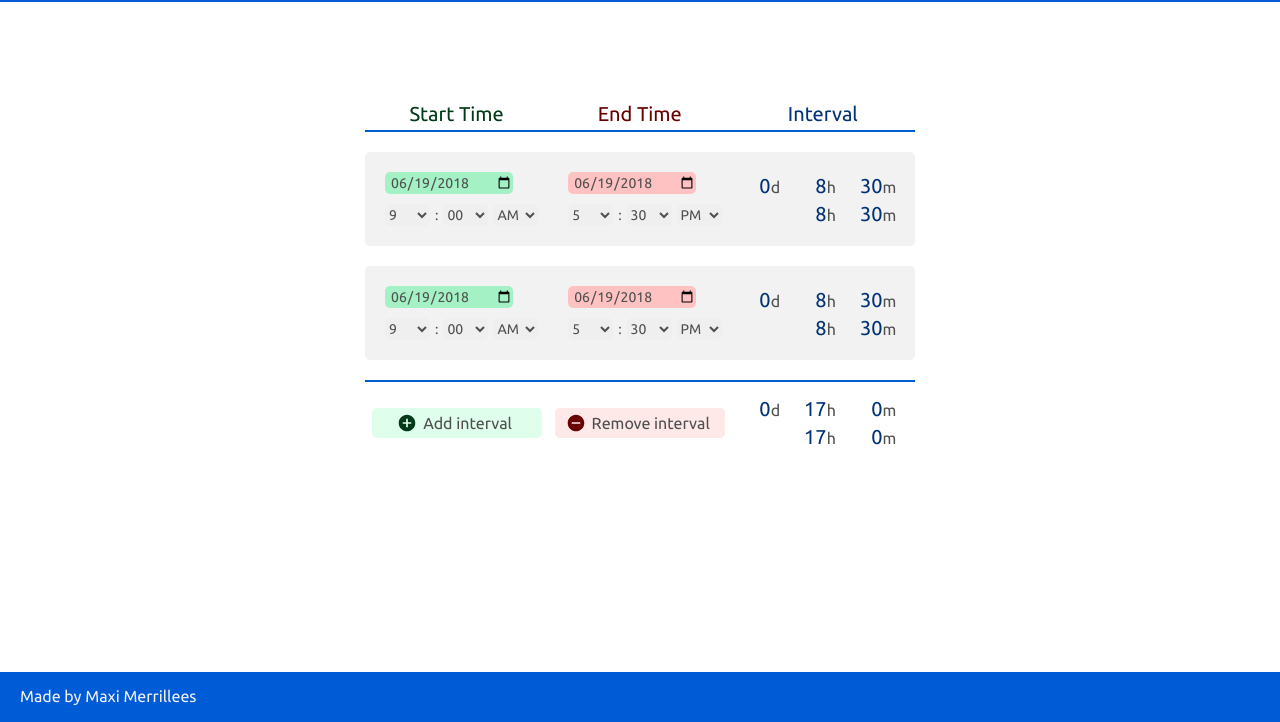
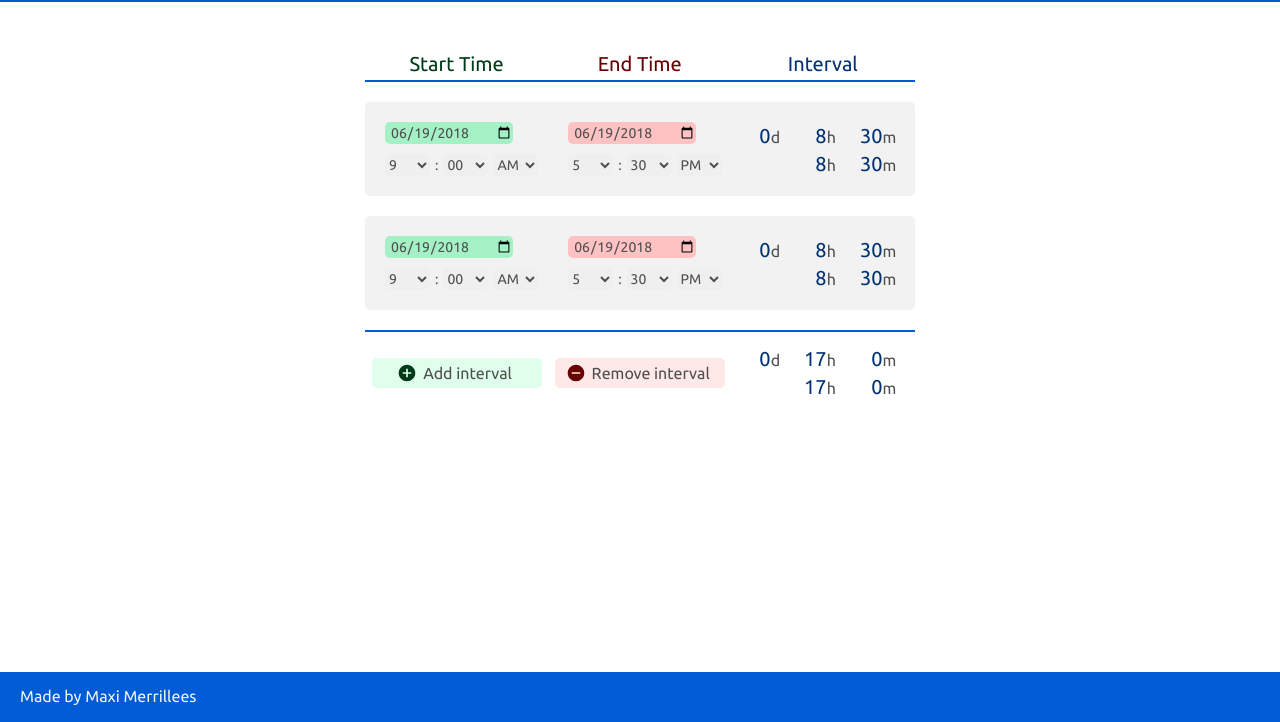
Before and after one commit to maxitron93/time, a React app: page / in a window 1280 px wide. Shown: the part 78-800 px from the top of the page. Built offline with nearby package versions, Linux system fonts and the light colour scheme.

Commit message:
Update styling and fix bug that doesn't update the state of lastIntervalID

```diff
--- a/src/css/base/_base.scss
+++ b/src/css/base/_base.scss
@@ -11,6 +11,7 @@ html {
 }
 
 body {
+  min-width: 700px;
   position: relative;
   min-height: 100vh;
   height: 100%;
--- a/src/css/components/Calculator.scss
+++ b/src/css/components/Calculator.scss
@@ -1,6 +1,6 @@
 .calculator {
   width: 550px;
-  margin: 100px auto;
+  margin: 50px auto;
 }
 
 .calculator__headings {
--- a/src/js/components/Calculator.js
+++ b/src/js/components/Calculator.js
@@ -71,6 +71,7 @@ class Calculator extends React.Component {
     this.setState(() => {
       return {
         intervals: newIntervalsArray,
+        lastIntervalID: newLastIntervalID,
         totalInterval: newIntervalState
       }
     })
```
